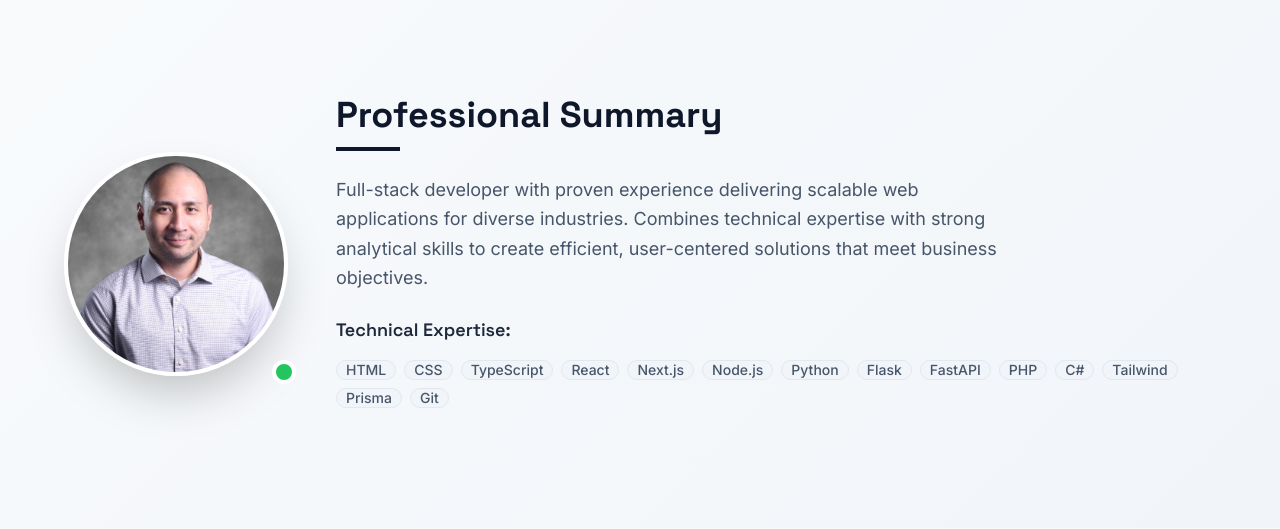
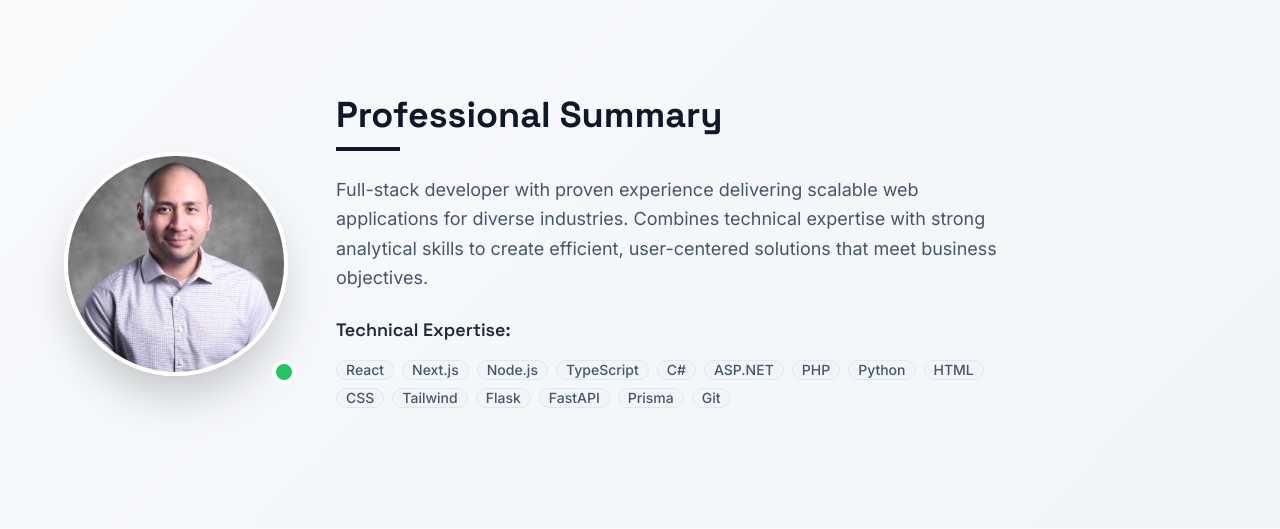
Before and after one commit to got0values/jayvelarde, a PHP site: page / in a window 1280 px wide. Shown: the part 2333-2862 px from the top of the page. Run offline with PHP 8.4, Linux system fonts and the light colour scheme; some libraries are stand-ins or nearby versions.

Commit message:
updated order

```diff
--- a/index.php
+++ b/index.php
@@ -229,21 +229,22 @@
                             <div class="w-16 h-1 bg-slate-900 mx-auto lg:mx-0"></div>
                         </div>
                         <p class="text-lg mb-6 text-slate-600 leading-relaxed max-w-2xl">Full-stack developer with proven experience delivering scalable web applications for diverse industries. Combines technical expertise with strong analytical skills to create efficient, user-centered solutions that meet business objectives.</p>
-                        <div class="mb-6">
+                        <div class="mb-6 max-w-2xl">
                             <h3 class="text-lg font-semibold text-slate-800 mb-4 font-space">Technical Expertise:</h3>
                             <div class="flex flex-wrap gap-2">
-                                <span class="badge badge-modern">HTML</span>
-                                <span class="badge badge-modern">CSS</span>
-                                <span class="badge badge-modern">TypeScript</span>
                                 <span class="badge badge-modern">React</span>
                                 <span class="badge badge-modern">Next.js</span>
                                 <span class="badge badge-modern">Node.js</span>
+                                <span class="badge badge-modern">TypeScript</span>
+                                <span class="badge badge-modern">C#</span>
+                                <span class="badge badge-modern">ASP.NET</span>
+                                <span class="badge badge-modern">PHP</span>
                                 <span class="badge badge-modern">Python</span>
+                                <span class="badge badge-modern">HTML</span>
+                                <span class="badge badge-modern">CSS</span>
+                                <span class="badge badge-modern">Tailwind</span>
                                 <span class="badge badge-modern">Flask</span>
                                 <span class="badge badge-modern">FastAPI</span>
-                                <span class="badge badge-modern">PHP</span>
-                                <span class="badge badge-modern">C#</span>
-                                <span class="badge badge-modern">Tailwind</span>
                                 <span class="badge badge-modern">Prisma</span>
                                 <span class="badge badge-modern">Git</span>
                             </div>
```
